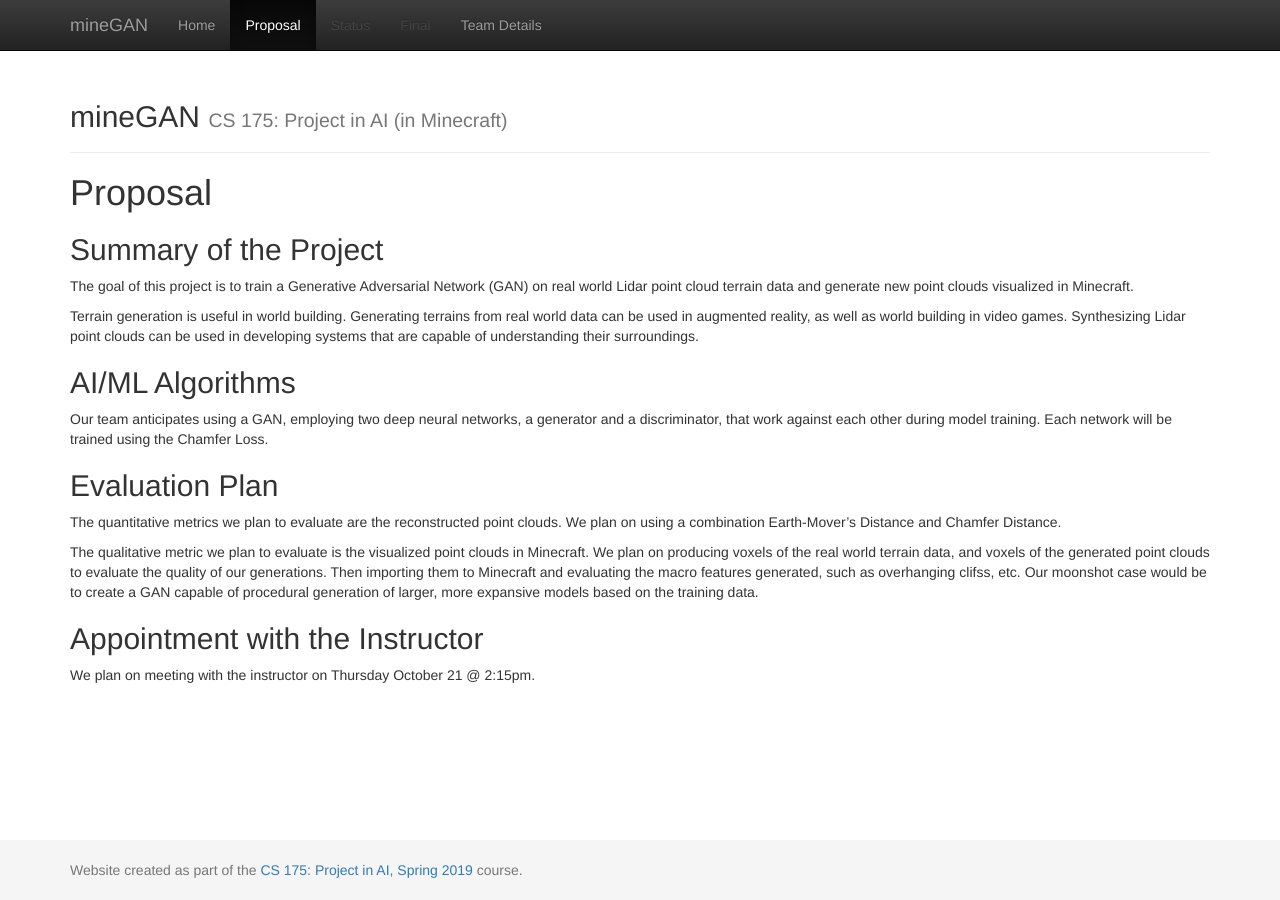
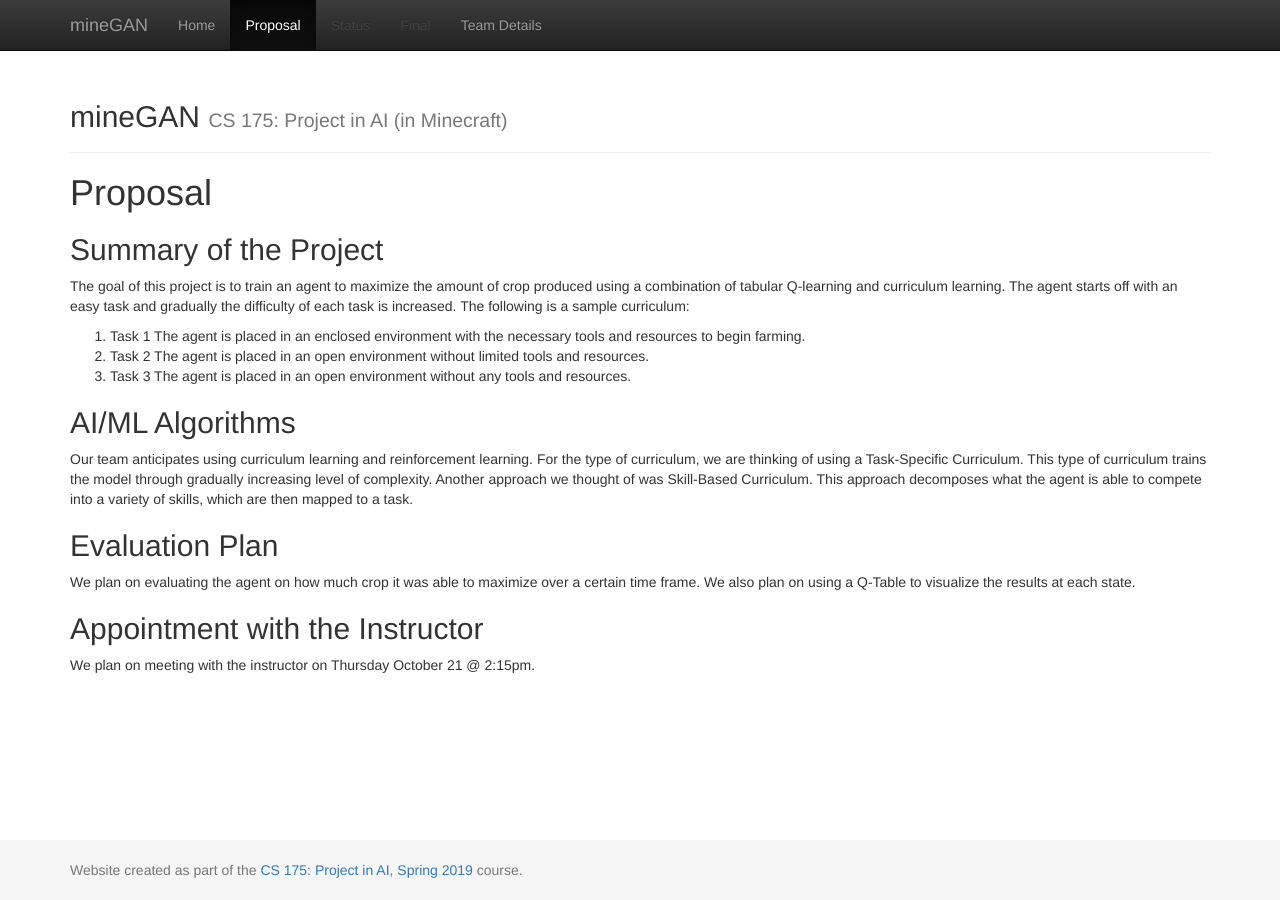
Before and after one commit to erikchomez/TheRealFarmerJohn, a Jekyll site: the page built from docs/proposal.md, in a window 1280 px wide. Built offline with Jekyll 4.4.1, drawn with Linux system fonts in a browser that asks for light colours.

Commit message:
Update proposal.md

```diff
--- a/docs/proposal.md
+++ b/docs/proposal.md
@@ -3,23 +3,27 @@ layout: default
 title: Proposal
 ---
 
+
 # {{ page.title }}
 
 ## Summary of the Project
 
-The goal of this project is to train a Generative Adversarial Network (GAN) on real world Lidar point cloud terrain data and generate new point clouds visualized in Minecraft.
+The goal of this project is to train an agent to maximize the amount of crop produced using a combination of tabular Q-learning and curriculum learning. The agent starts off with an easy task and gradually the difficulty of each task is increased. The following is a sample curriculum:
 
-Terrain generation is useful in world building. Generating terrains from real world data can be used in augmented reality, as well as world building in video games. Synthesizing Lidar point clouds can be used in developing systems that are capable of understanding their surroundings.
+ 1. Task 1
+The agent is placed in an enclosed environment with the necessary tools and resources to begin farming.
+ 2. Task 2
+The agent is placed in an open environment without limited tools and resources.
+ 3. Task 3
+The agent is placed in an open environment without any tools and resources.
 
 ## AI/ML Algorithms
 
-Our team anticipates using a GAN, employing two deep neural networks, a generator and a discriminator, that work against each other during model training. Each network will be trained using the Chamfer Loss.
+Our team anticipates using curriculum learning and reinforcement learning. For the type of curriculum, we are thinking of using a Task-Specific Curriculum. This type of curriculum trains the model through gradually increasing level of complexity. Another approach we thought of was Skill-Based Curriculum. This approach decomposes what the agent is able to compete into a variety of skills, which are then mapped to a task.
 
 ## Evaluation Plan
 
-The quantitative metrics we plan to evaluate are the reconstructed point clouds. We plan on using a combination Earth-Mover's Distance and Chamfer Distance.
-
-The qualitative metric we plan to evaluate is the visualized point clouds in Minecraft. We plan on producing voxels of the real world terrain data, and voxels of the generated point clouds to evaluate the quality of our generations. Then importing them to Minecraft and evaluating the macro features generated, such as overhanging clifss, etc. Our moonshot case would be to create a GAN capable of procedural generation of larger, more expansive models based on the training data.
+We plan on evaluating the agent on how much crop it was able to maximize over a certain time frame. We also plan on using a Q-Table to visualize the results at each state.
 
 ## Appointment with the Instructor
 
```
